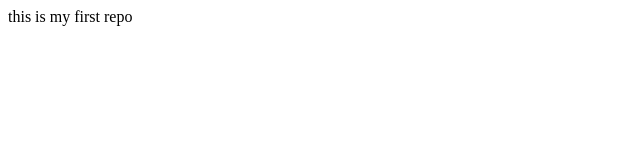
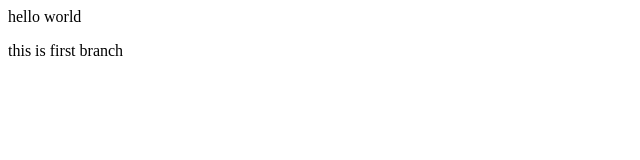
Before and after one commit to Rathod88971/project, a plain HTML site: page index.html in a window 1280 px wide. Shown: the whole page, without its empty margins (0-640 px from the left). Drawn offline with Linux system fonts and the light colour scheme.

Commit message:
new message

```diff
--- a/index.html
+++ b/index.html
@@ -1 +1,2 @@
-<p>this is my first repo</p>
+<p>hello world</p>
+<p1>this is first branch</p1>
```
Also changed, not shown: 2 other files.
